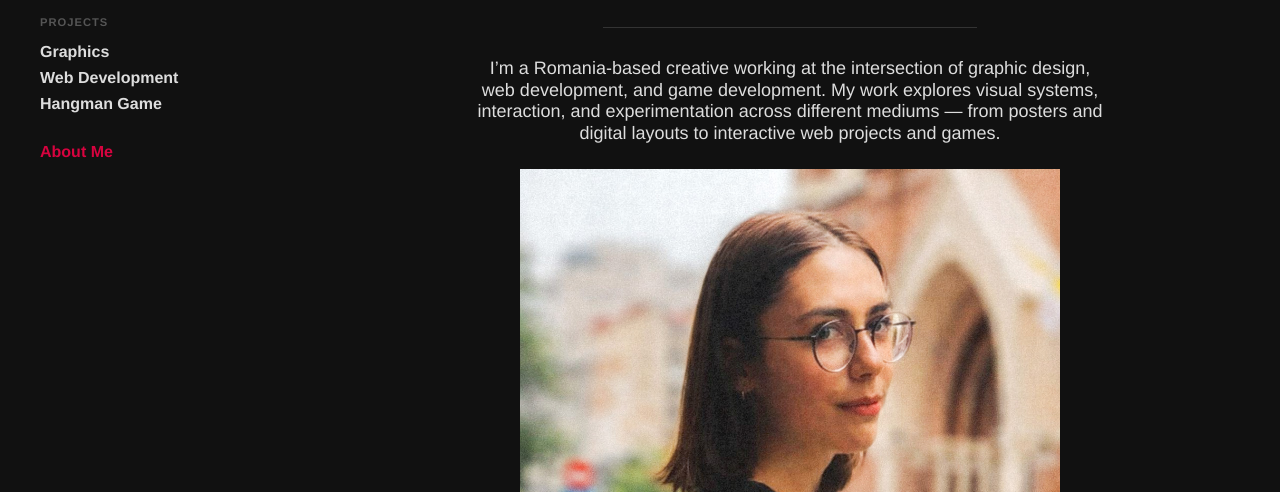
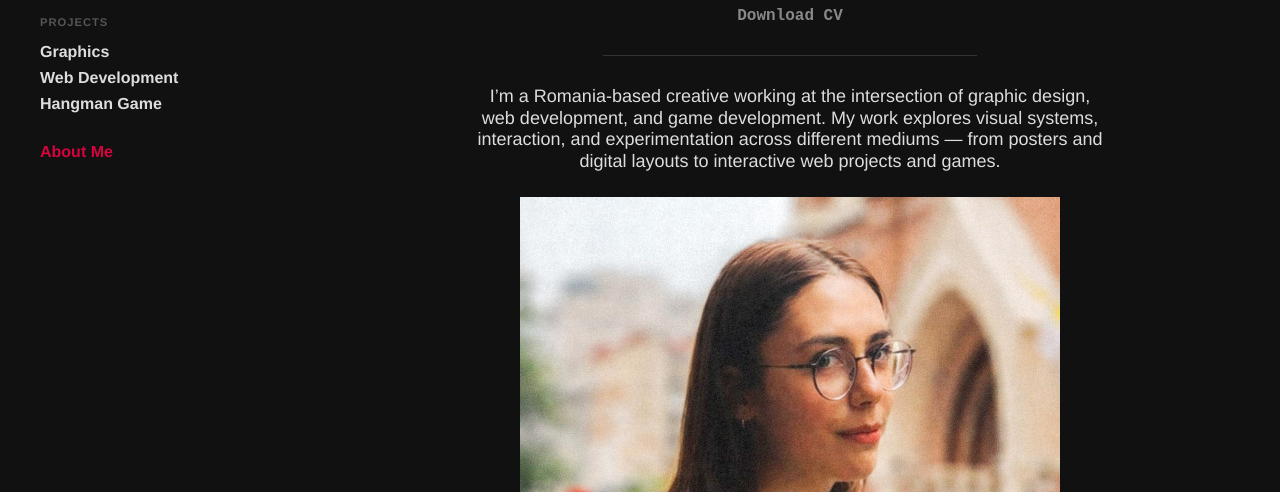
Before and after one commit to Goat3ggs/Grigore-Stefania, an Eleventy site: page about/about-me.njk in a window 1280 px wide. Shown: the part 221-713 px from the top of the page. Built offline with nearby package versions, Linux system fonts and the light colour scheme; Eleventy itself is replaced by a stand-in of ours; files that its build step writes are made by us from their sources.

Commit message:
Add CV download button in about me section

```diff
--- a/about/about-me.njk
+++ b/about/about-me.njk
@@ -20,6 +20,7 @@ gallery_images:
 
             <div class="project-meta">
                 <span><strong>Contact me:</strong> <a href="mailto:{{ contact }}">{{ contact }}</a></span>
+                <span><strong><a href="{{ '/Assets/Grigore-Any-Mary-Stefania-Junior-Web-Developer.pdf' | url }}" download> Download CV</a></strong></span>
 
             </div>
 
```
Also changed, not shown: 3 other files.
